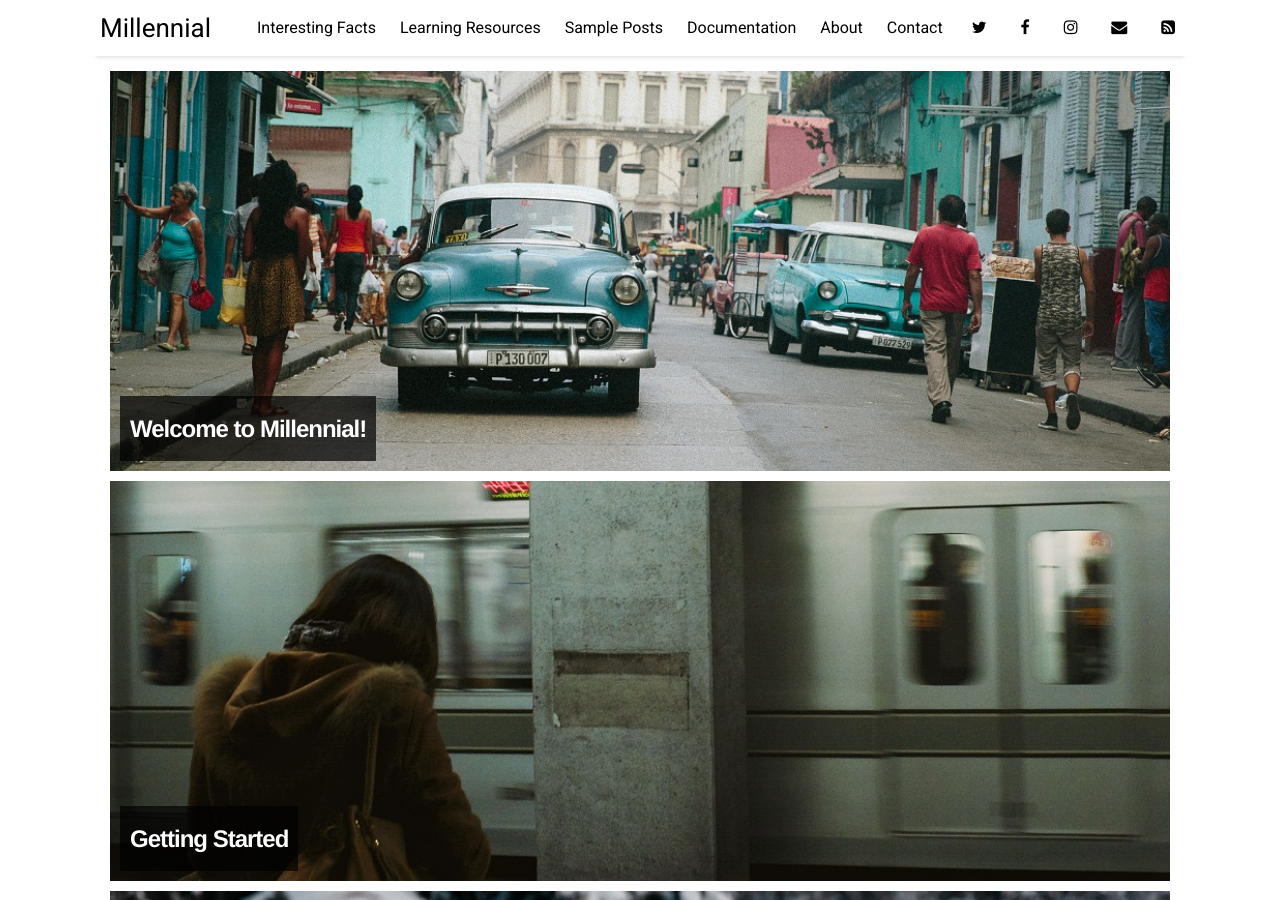
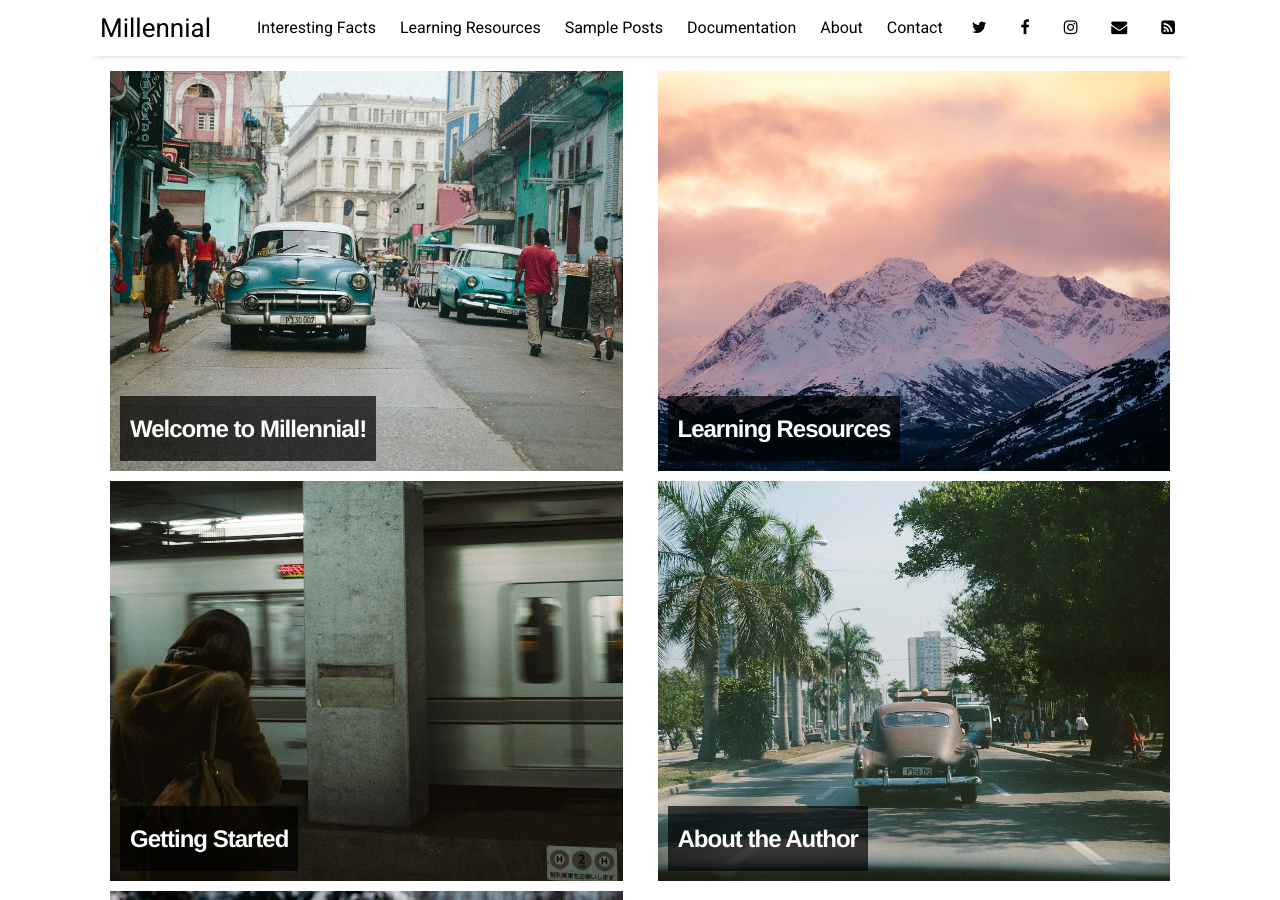
Before and after one commit to mirandafebliya/mirandafebliya.github.io, a Jekyll site: the page built from index.html, in a window 1280 px wide and 900 px high. Built offline with Jekyll 4.4.1, drawn with Linux system fonts in a browser that asks for light colours; nearby versions of some CDN libraries; the list of posts is cut into pages by our own code.

Commit message:
Apply 2 column layout

```diff
--- a/_includes/featured-post.html
+++ b/_includes/featured-post.html
@@ -1,6 +1,6 @@
 <article>
   <a href="{{ site.github.url }}{{ post.url }}">
-    <div class="featured-post" {% if post.image %}style="background-image:url({{ site.github.url }}/assets/img/{{ post.image }})"{% endif %}>
+    <div class="featured-post" {% if post.image %}style="background-image:url({{ site.github.url }}/assets/img/{{ post.image }});break-inside:avoid-column;"{% endif %}>
       <h2><span>{{ post.title }}</span></h2>
     </div>
   </a>
--- a/_layouts/default.html
+++ b/_layouts/default.html
@@ -4,7 +4,7 @@
   <body>
     <div class="container">
       {% include header.html %}
-      <div class="content-wrapper">
+      <div class="content-wrapper" style="column-count: 2;column-gap: 15px;-moz-column-count: 2;-moz-column-gap: 15px;-webkit-column-count: 2;-webkit-column-gap: 15px;">
         {{ content }}
       </div>
       {% include footer.html %}
```
